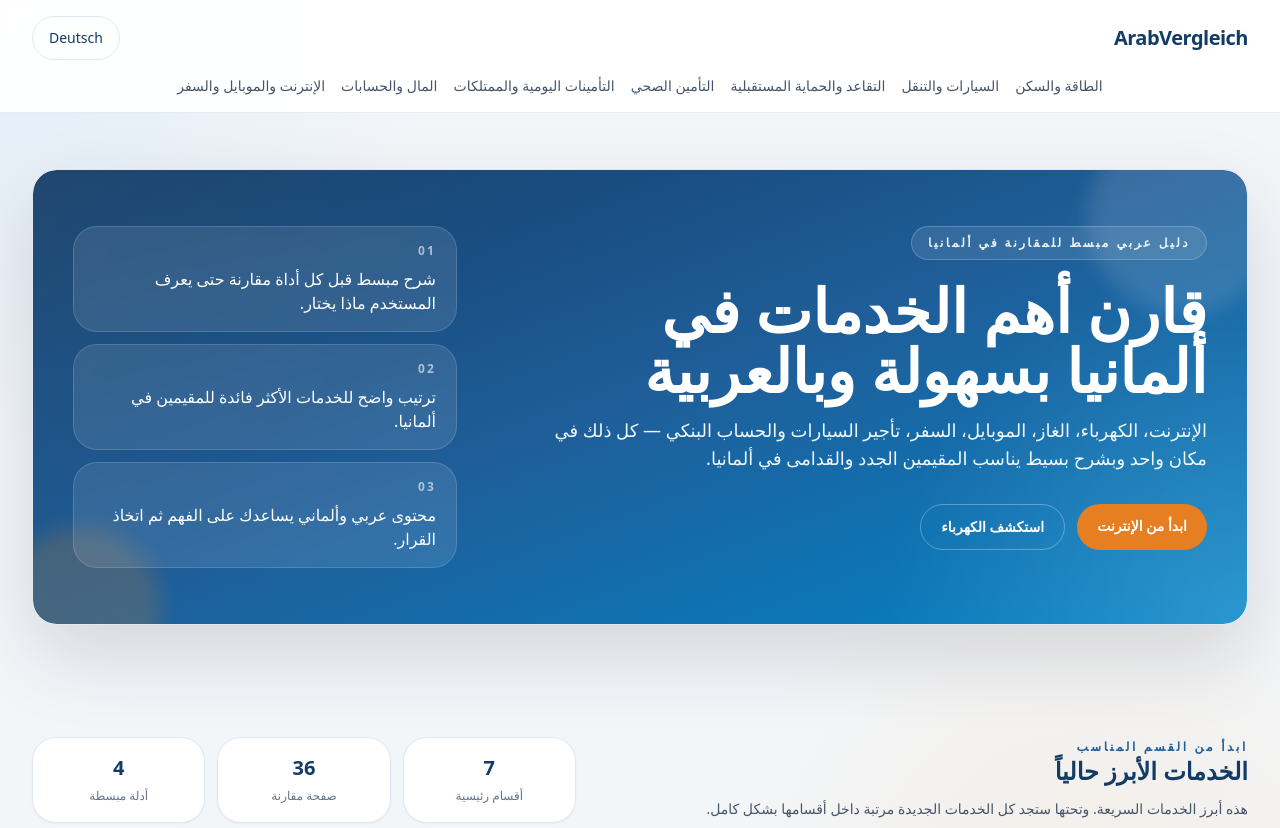
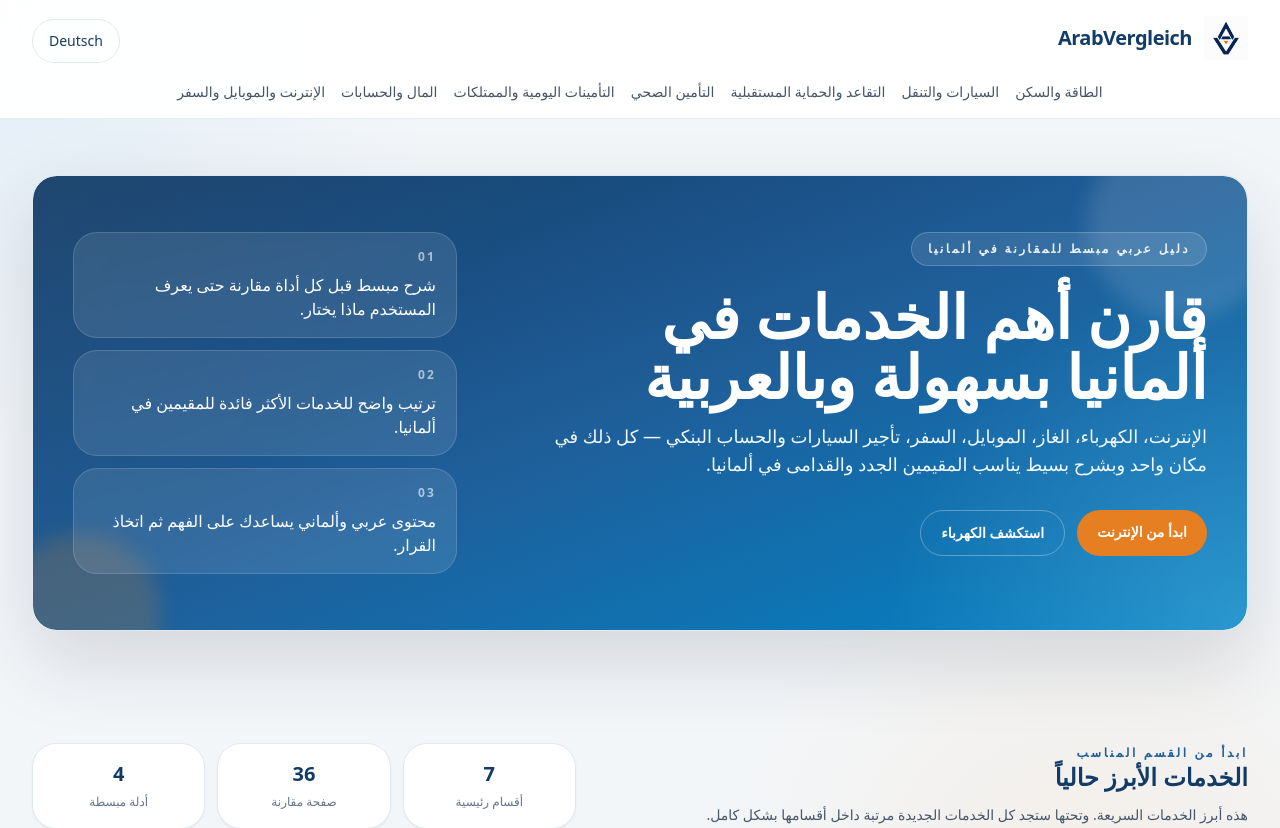
Before and after one commit to omaralezzi/arabvergleich, a Next.js app: page /ar in a window 1280 px wide. Shown: the top 828 px of the page. Built offline with nearby package versions, Linux system fonts and the light colour scheme.

Commit message:
Use approved AV logo and switch YouTube to Telegram

```diff
--- a/app/layout.tsx
+++ b/app/layout.tsx
@@ -13,10 +13,10 @@ export const metadata: Metadata = {
   applicationName: siteProfile.brandName,
   icons: {
     icon: [
-      { url: "/icon.svg", type: "image/svg+xml" },
+      { url: "/av-logo-exact.png", type: "image/png" },
     ],
-    shortcut: ["/icon.svg"],
-    apple: ["/icon.svg"],
+    shortcut: ["/av-logo-exact.png"],
+    apple: ["/av-logo-exact.png"],
   },
   referrer: "origin-when-cross-origin",
   robots: {
--- /dev/null
+++ b/components/BrandLogo.tsx
@@ -0,0 +1,24 @@
+import Image from "next/image";
+
+type BrandLogoProps = {
+  className?: string;
+  withWordmark?: boolean;
+};
+
+export function BrandLogo({ className = "h-11 w-11", withWordmark = true }: BrandLogoProps) {
+  return (
+    <span className="inline-flex items-center gap-3">
+      <Image
+        src="/av-logo-exact.png"
+        alt="ArabVergleich logo"
+        width={128}
+        height={128}
+        priority
+        className={className}
+      />
+      {withWordmark ? (
+        <span className="text-xl font-bold tracking-tight text-brand-navy">ArabVergleich</span>
+      ) : null}
+    </span>
+  );
+}
--- a/components/Header.tsx
+++ b/components/Header.tsx
@@ -1,8 +1,8 @@
 import Link from "next/link";
 
+import { BrandLogo } from "@/components/BrandLogo";
 import { Container } from "@/components/Container";
 import { LanguageSwitcher } from "@/components/LanguageSwitcher";
-import { siteProfile } from "@/src/content/siteSettings";
 import { topNavigationGroups } from "@/src/content/serviceCatalog";
 import type { Locale } from "@/src/config/site";
 
@@ -11,8 +11,8 @@ export function Header({ locale }: { locale: Locale }) {
     <header className="sticky top-0 z-40 border-b border-slate-200/80 bg-white/95 backdrop-blur">
       <Container className="flex flex-col gap-4 py-4">
         <div className="flex items-center justify-between gap-4">
-          <Link href={`/${locale}`} className="text-xl font-bold tracking-tight text-brand-navy">
-            {siteProfile.brandName}
+          <Link href={`/${locale}`} className="shrink-0">
+            <BrandLogo className="h-11 w-11" />
           </Link>
           <div className="lg:hidden">
             <LanguageSwitcher locale={locale} />
--- a/components/Icon.tsx
+++ b/components/Icon.tsx
@@ -127,11 +127,11 @@ export function Icon({ name, className = defaultClassName }: { name: string; cla
           <path d="M14 3c.5 2.4 2.1 4 4 4.5V11a8 8 0 0 1-4-1.2V16a5 5 0 1 1-5-5" />
         </svg>
       );
-    case "YouTube":
+    case "Telegram":
       return (
         <svg viewBox="0 0 24 24" fill="none" stroke="currentColor" strokeWidth="1.8" className={className}>
-          <rect x="2.5" y="6" width="19" height="12" rx="4" />
-          <path d="m10 9 5 3-5 3Z" fill="currentColor" stroke="none" />
+          <path d="M21 4 3.8 10.6c-1.2.5-1.2 1.2-.2 1.5l4.4 1.4 1.7 5.4c.2.6.1.8.8.8.5 0 .8-.2 1-.5l2.5-2.4 5.1 3.8c.9.5 1.6.3 1.8-.9L23 5.6C23.3 4.4 22.6 3.8 21 4Z" />
+          <path d="m8.2 13.2 10.1-6.4" />
         </svg>
       );
     case "Facebook":
--- a/src/content/siteContent.ts
+++ b/src/content/siteContent.ts
@@ -46,7 +46,7 @@ export const footerDisclosure = {
 export const socialLinks = [
   { name: "Instagram", href: "https://instagram.com/arabvergleich" },
   { name: "TikTok", href: "https://tiktok.com/@arabvergleich" },
-  { name: "YouTube", href: "https://youtube.com/@arabvergleich" },
+  { name: "Telegram", href: "https://t.me/arabvergleich" },
   { name: "Facebook", href: "https://facebook.com/arabvergleich" },
 ] as const;
 
```
Also changed, not shown: public/av-logo-exact.png (added), public/av-logo.svg.
